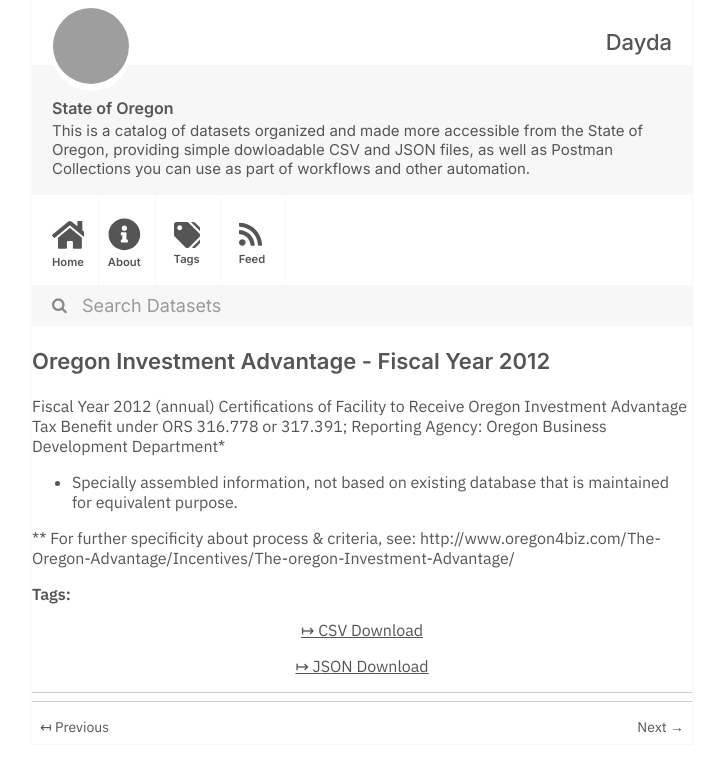
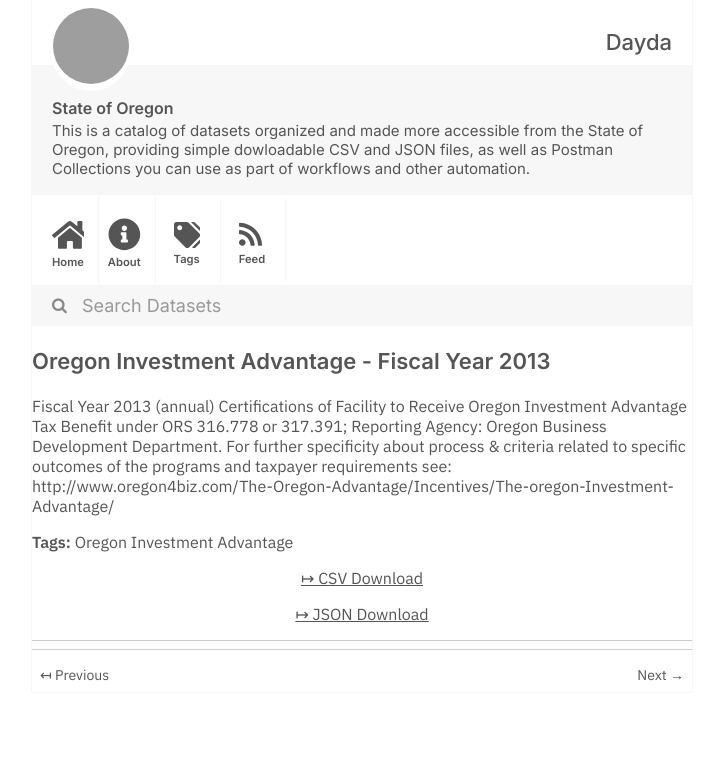
Before and after one commit to dayda-entities/state-of-oregon, a Jekyll site: the page built from _posts/2020-11-10-oregon-investment-advantage-fi.md, in a window 1280 px wide, cut to the strip 0-772 px from the top of the page. Shown: the whole strip, without its empty margins (278-995 px from the left). Built offline with Jekyll 4.4.1, drawn with Linux system fonts in a browser that asks for light colours; grey boxes are pictures that could not be loaded.

Commit message:
Publish Data

```diff
--- a/_posts/2020-11-10-oregon-investment-advantage-fi.md
+++ b/_posts/2020-11-10-oregon-investment-advantage-fi.md
@@ -1,20 +1,16 @@
 ---
-title: Oregon Investment Advantage - Fiscal Year 2012
-created: '2020-11-10T17:23:19.534113'
-modified: '2020-11-10T17:23:19.534125'
+title: Oregon Investment Advantage - Fiscal Year 2013
+created: '2020-11-10T17:22:57.767863'
+modified: '2020-11-10T17:22:57.767873'
 state: active
 type: dataset
-tags: []
+tags:
+  - Oregon Investment Advantage
 groups:
   - Local Government
-csv_url: 'https://data.oregon.gov/api/views/ybw4-tecs/rows.csv?accessType=DOWNLOAD'
-json_url: 'https://data.oregon.gov/api/views/ybw4-tecs/rows.json?accessType=DOWNLOAD'
+csv_url: 'https://data.oregon.gov/api/views/rcis-unws/rows.csv?accessType=DOWNLOAD'
+json_url: 'https://data.oregon.gov/api/views/rcis-unws/rows.json?accessType=DOWNLOAD'
 layout: post
 
 ---
-Fiscal Year 2012 (annual) Certifications of Facility to Receive Oregon Investment Advantage Tax Benefit under ORS 316.778 or 317.391; Reporting Agency: Oregon Business Development Department*
-
-* Specially assembled information, not based on existing database that is maintained for equivalent purpose.
-
-** For further specificity about process & criteria, see:
-http://www.oregon4biz.com/The-Oregon-Advantage/Incentives/The-oregon-Investment-Advantage/
+Fiscal Year 2013 (annual) Certifications of Facility to Receive Oregon Investment Advantage Tax Benefit under ORS 316.778 or 317.391; Reporting Agency: Oregon Business Development Department. For further specificity about process & criteria related to specific outcomes of the programs and taxpayer requirements see: http://www.oregon4biz.com/The-Oregon-Advantage/Incentives/The-oregon-Investment-Advantage/
```
